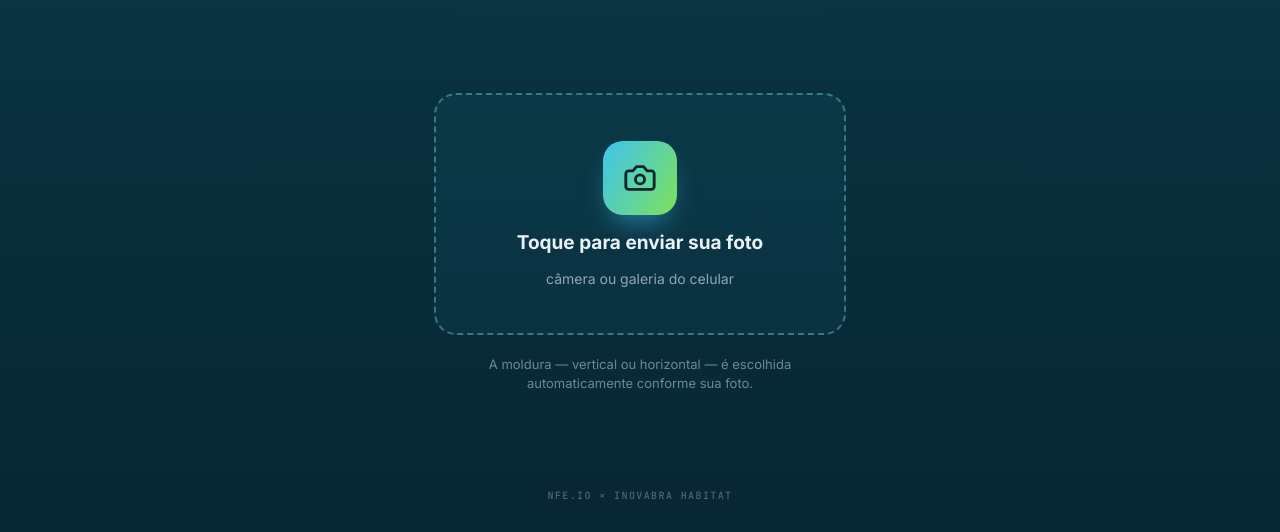
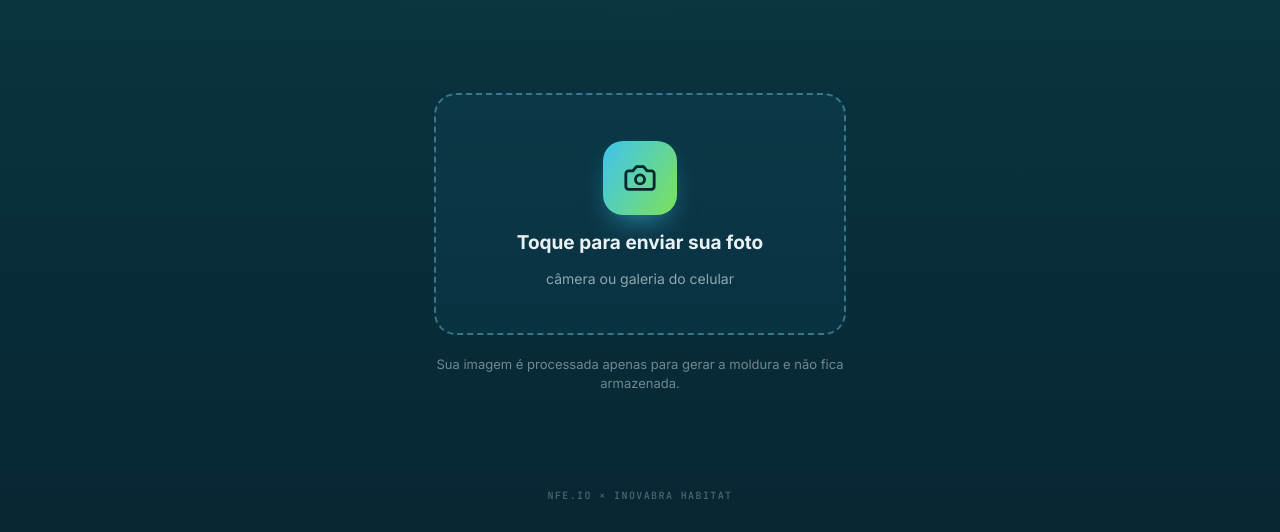
Before and after one commit to gabrieloliveira-arch/Event-Snap-Inovabra, a website: page index.html in a window 1280 px wide. Shown: the part 268-800 px from the top of the page. Drawn offline with Linux system fonts and the light colour scheme.

Commit message:
Update txt index

```diff
--- a/index.html
+++ b/index.html
@@ -50,7 +50,7 @@
               <span class="dz-title">Toque para enviar sua foto</span>
               <span class="dz-sub">câmera ou galeria do celular</span>
             </label>
-            <p class="hint">A moldura — vertical ou horizontal — é escolhida automaticamente conforme sua foto.</p>
+            <p class="hint">Sua imagem é processada apenas para gerar a moldura e não fica armazenada.</p>
           </div>
 
           <!-- busy: processando -->
```
